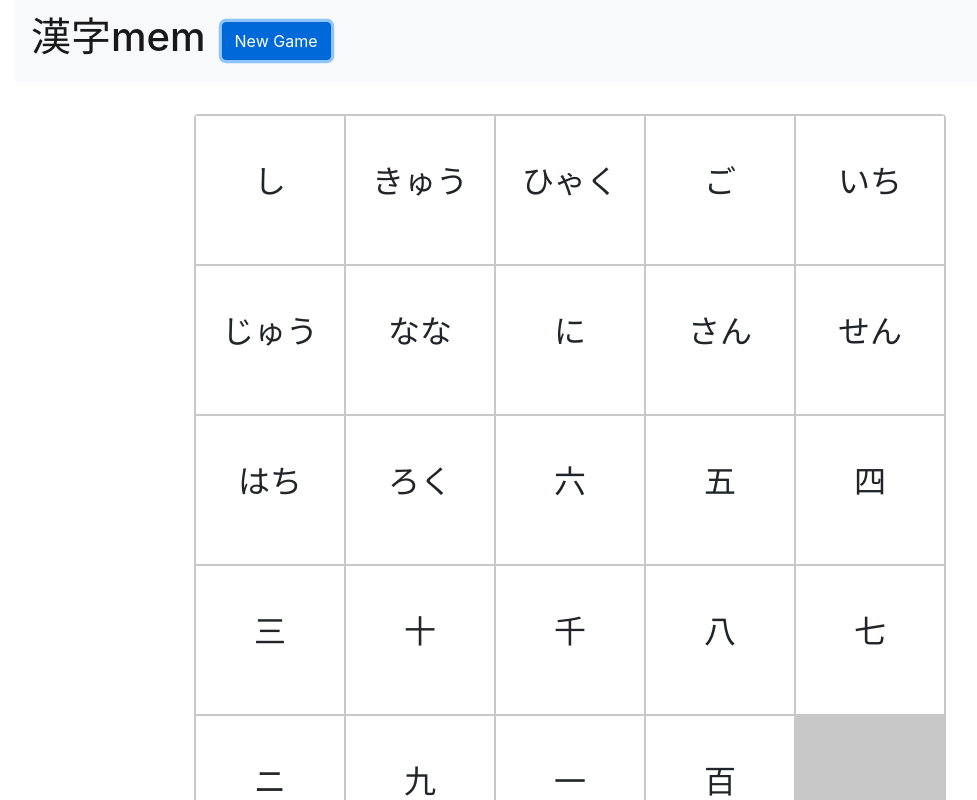
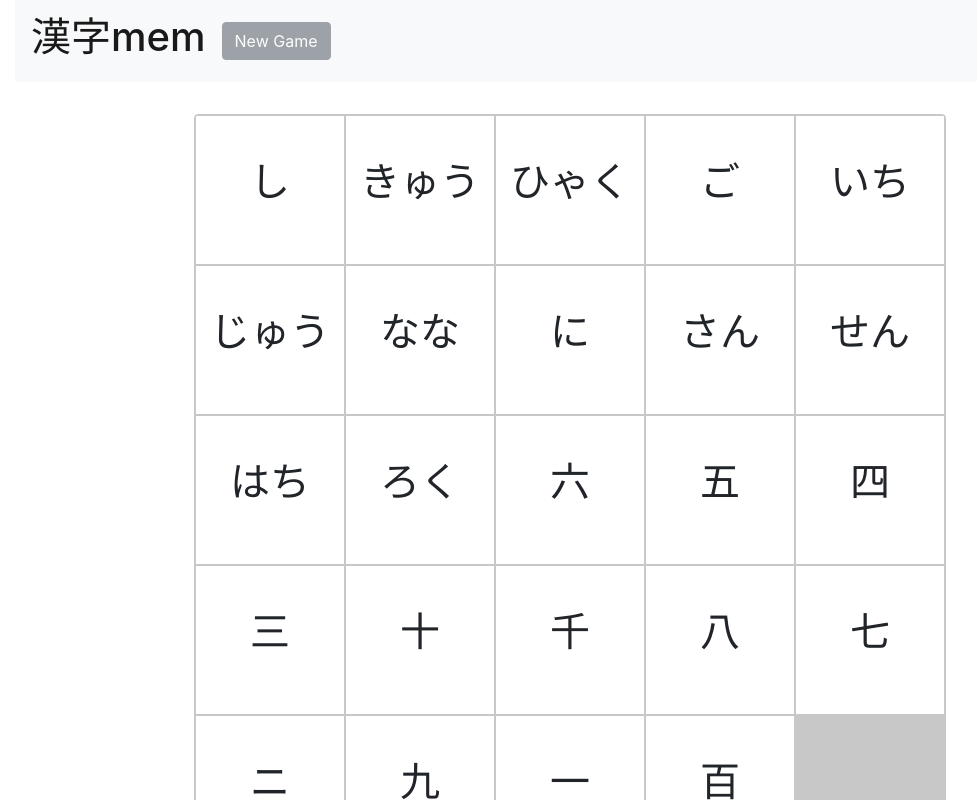
Before and after one commit to Hazumi/kanji-mem, a Vue app: page / in a window 1280 px wide. Both pictures are taken after a click on the button "New Game". Shown: the top 800 px of the page, without its empty margins (70-1047 px from the left). Built offline with nearby package versions, Linux system fonts and the light colour scheme; what vue-lodash would draw is missing.

Commit message:
added disabled state for new game button

```diff
--- a/src/App.vue
+++ b/src/App.vue
@@ -7,7 +7,6 @@
         <div class="col-12 text-center">
 
           <div class="gameboard">
-
             <app-gametile
               v-for="kanji in boardSetup"
               class="gameboard__tile"
@@ -20,16 +19,11 @@
               @cardFlipped="cardFlipped"
             ></app-gametile>
             <div class="gameboard__disabled-tile"></div>
+          </div>
 
-          </div>
-          <!-- <p><strong>gamePhase: </strong> {{ gamePhase }}</p> -->
-          <!-- <p><strong>numCardsFlipped: </strong> {{ numCardsFlipped }}</p> -->
-          <!-- <p><strong>cardsFlipped: </strong> {{ cardsFlipped }}</p> -->
           <h1 v-if="matchesMade === 12">You have won!</h1>
           <p><strong>matchesMade: </strong> {{ matchesMade }} / 12</p>
           <p><strong>turnsMade: </strong> {{ turnsMade }}</p>
-
-          <!-- <p><strong>boardSetup:</strong> {{ boardSetup }}</p> -->
 
         </div>
       </div>
@@ -177,7 +171,7 @@ export default {
           }
         }
         this.gamePhase = 1;
-      }, 3000);
+      }, 7000); // update startNewGame function in Nav comp too
 
     },
     cardFlipped(event) {
--- a/src/components/Gametile.vue
+++ b/src/components/Gametile.vue
@@ -41,18 +41,11 @@ export default {
     width: 150px;
     height: 150px;
     border: 1px solid #c8c8c8;
-    font-size: 2em;
+    font-size: 2.5em;
   }
   .gameboard__tile:hover {
     cursor: pointer;
     background-color: #f9f9f9;
   }
 
-  .fade-enter-active, .fade-leave-active {
-    transition: opacity .5s;
-  }
-  .fade-enter, .fade-leave-to /* .fade-leave-active below version 2.1.8 */ {
-    opacity: 0;
-  }
-
 </style>
--- a/src/components/Nav.vue
+++ b/src/components/Nav.vue
@@ -9,7 +9,11 @@
       </button>
       <div class="collapse navbar-collapse" id="navbarSupportedContent">
         <div class="navbar-nav mr-auto">
-          <button class="btn btn-primary" @click="startNewGame">New Game</button>
+          <button
+            class="btn btn-secondary"
+            @click="startNewGame"
+            :disabled="newGameDisabled"
+          >New Game</button>
         </div>
       </div>
     </nav>
@@ -20,9 +24,18 @@
 
 <script>
 export default {
+  data: function() {
+    return {
+      newGameDisabled: false
+    }
+  },
   methods: {
     startNewGame() {
       this.$emit('newGameStarted', true);
+      this.newGameDisabled = true;
+      setTimeout(() => {
+        this.newGameDisabled = false;
+      }, 7000);
     }
   }
 }
```
Also changed, not shown: src/components/Gameboard.vue (deleted, +0 -25 lines).
